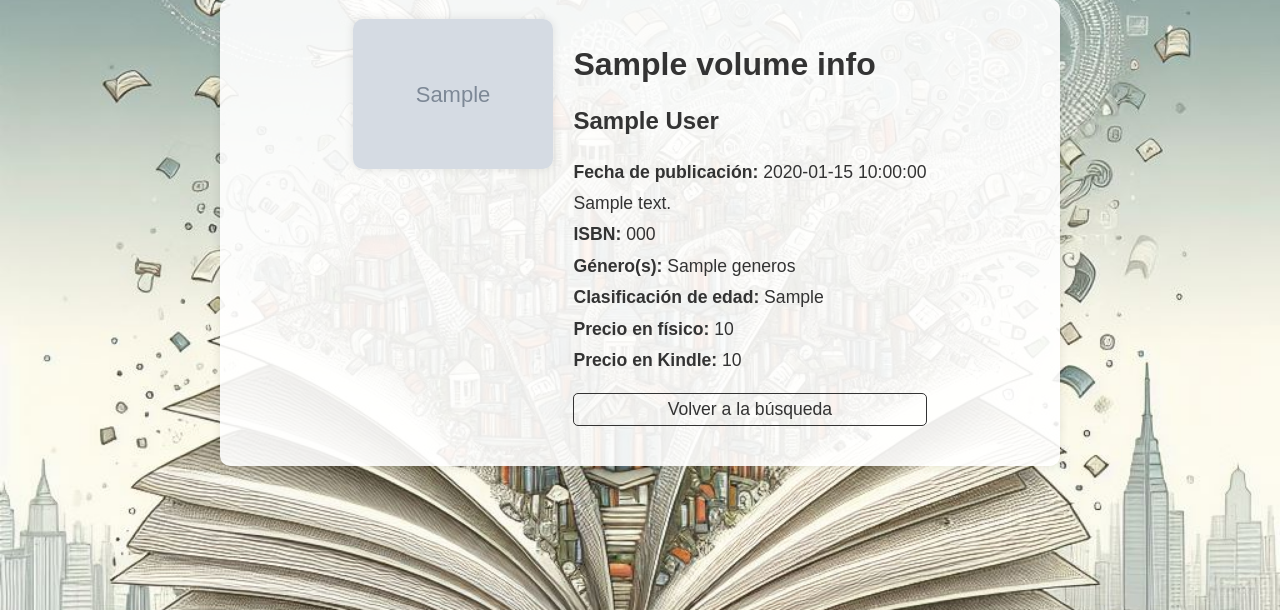
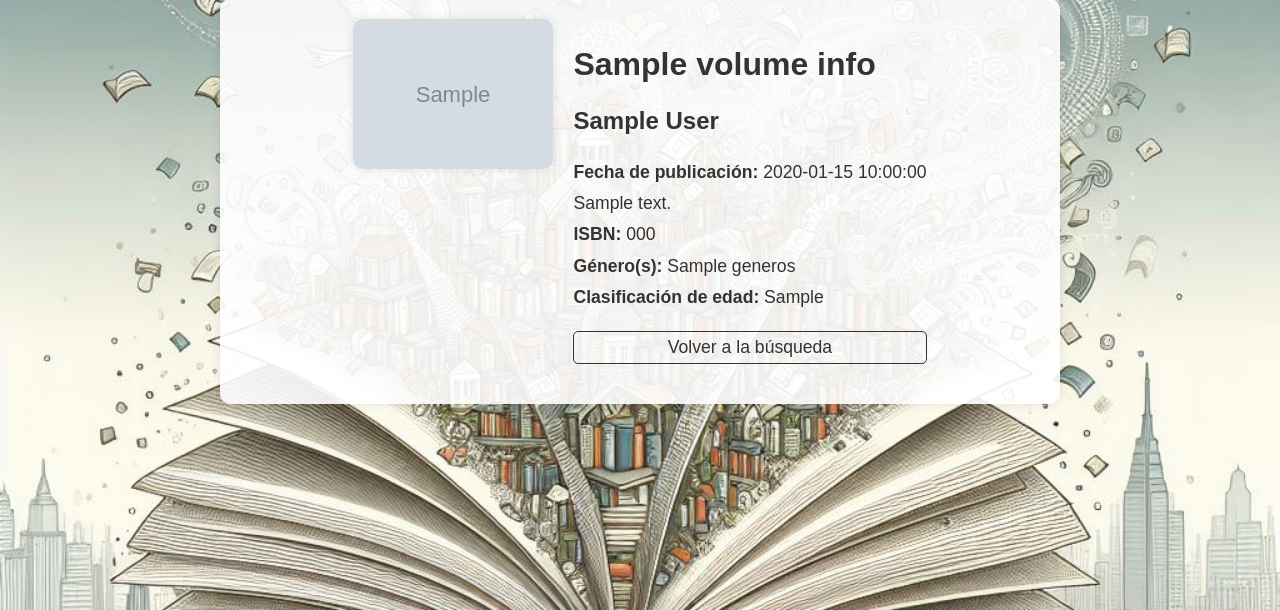
Before and after one commit to PedroOPozo96/proyecto-final_2--parte, a Flask app: template templates/detalle_libro.html in a window 1280 px wide. Shown: the part 135-745 px from the top of the page. Run offline with Flask 3, Linux system fonts and the light colour scheme; the template is opened without the code that fills it: most values are stand-ins (such as "Sample title", 1, 10 or a date in 2020); grey boxes marked "Sample" are stand-in pictures.

Commit message:
Update detalle_libro.html

```diff
--- a/templates/detalle_libro.html
+++ b/templates/detalle_libro.html
@@ -19,8 +19,6 @@
         <p><strong>ISBN:</strong> {{ isbn }}</p>
         <p><strong>Género(s):</strong> {{ generos }}</p>
         <p><strong>Clasificación de edad:</strong> {{ edad_recomendada }}</p>
-        <p><strong>Precio en físico:</strong> {{ precio_fisico }}</p>
-        <p><strong>Precio en Kindle:</strong> {{ precio_kindle }}</p>
         <a href="{{ url_for('buscar_libros') }}" class="volver">Volver a la búsqueda</a>
     </div>
 </div>
```
